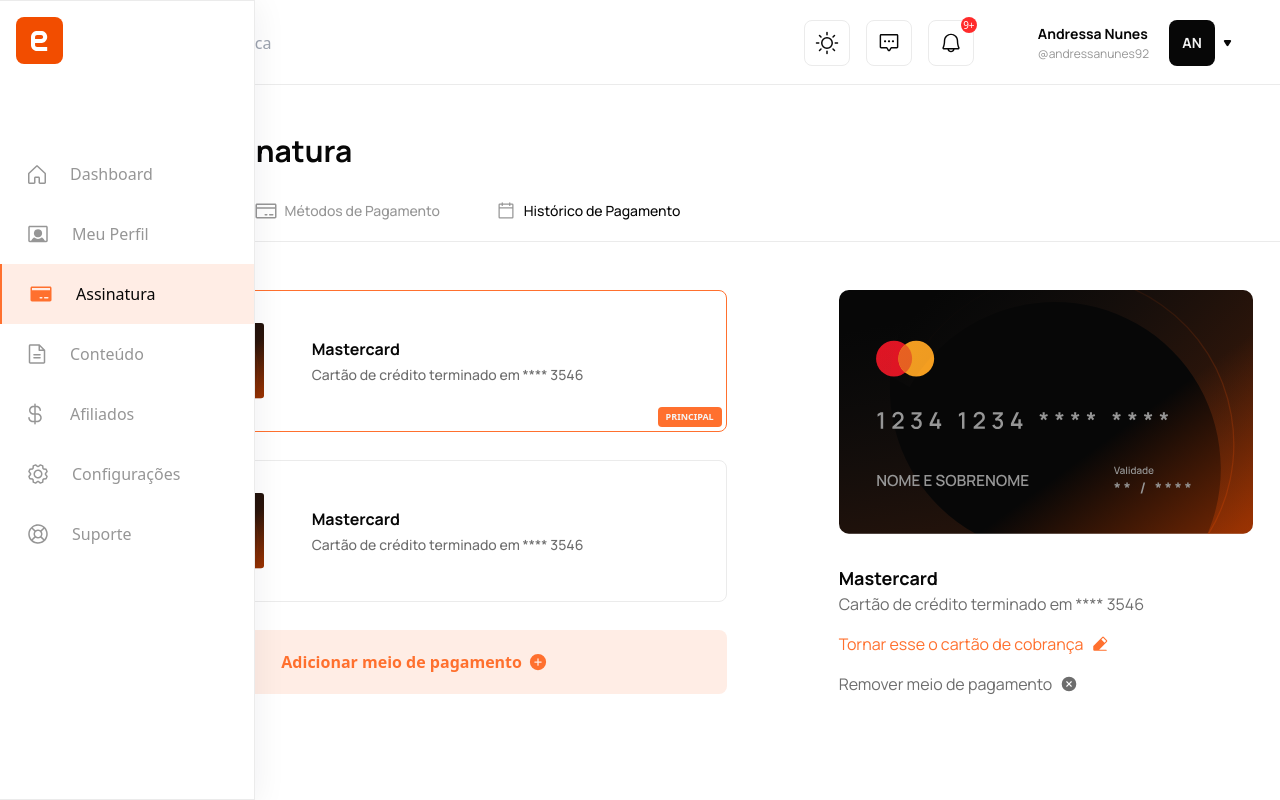
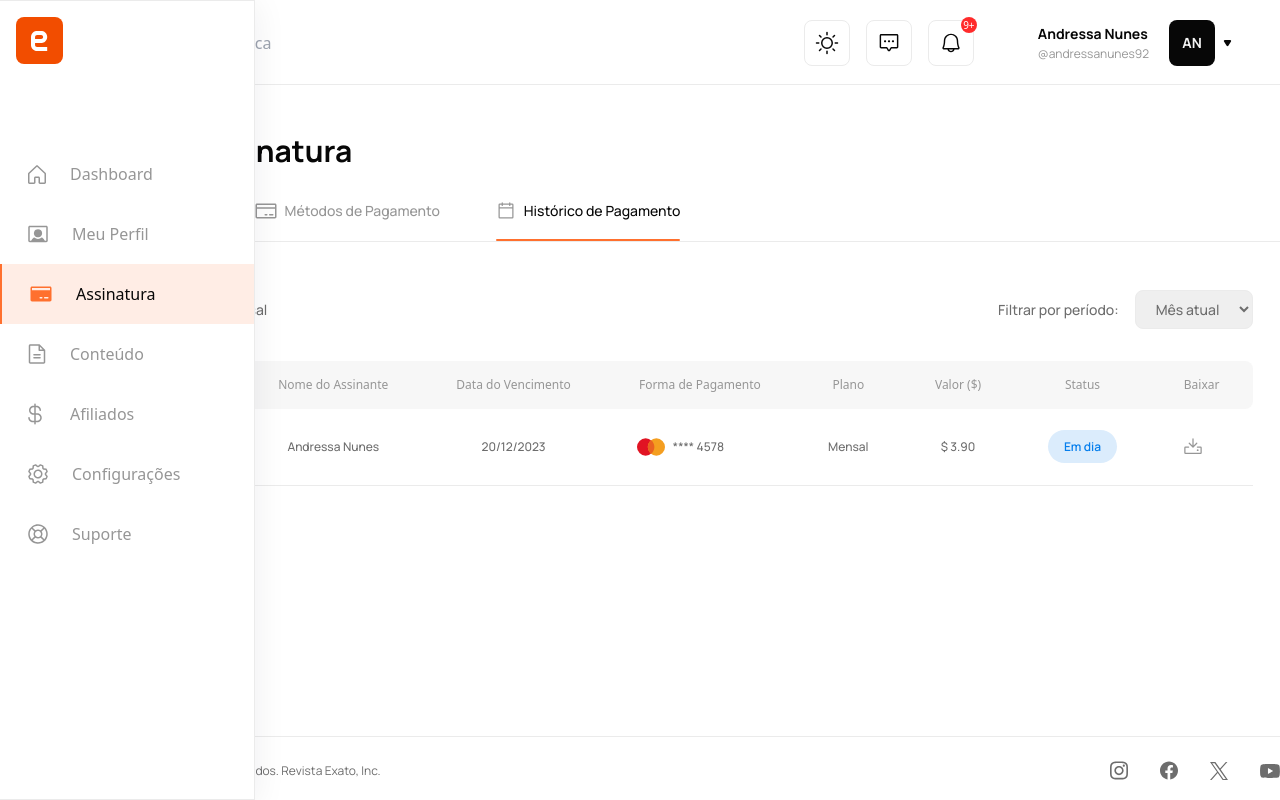
Before and after one commit to gabriel-roux/revista-exato, a Next.js app: page /dashboard/assinatura in a window 1280 px wide. Both pictures are taken after a click on the button "Histórico de Pagamento". Shown: the top 800 px of the page. Built offline with nearby package versions, Linux system fonts and the light colour scheme.

Commit message:
fixed language support for chat ticket

```diff
--- a/src/app/dashboard/assinatura/page.tsx
+++ b/src/app/dashboard/assinatura/page.tsx
@@ -8,7 +8,13 @@ import Schedule from '@/components/icons/schedule'
 import { useState } from 'react'
 import Image from 'next/image'
 import FicCard from '@/assets/fic-card.svg'
-import { PencilSimpleLine, PlusCircle, XCircle } from '@phosphor-icons/react'
+import {
+  Download,
+  PencilSimpleLine,
+  PlusCircle,
+  XCircle,
+} from '@phosphor-icons/react'
+import MasterBrand from '@/app/planos/assinar/card/master'
 
 export default function AssinaturaPage() {
   const [page, setPage] = useState(1)
@@ -54,8 +60,15 @@ export default function AssinaturaPage() {
               page === 3 ? 'text-black' : 'text-gray-300'
             } font-manrope font-medium text-sm transition-all duration-200 relative`}
           >
-            <Schedule size={20} weight="regular" className="fill-gray-300" />
+            <Schedule
+              size={20}
+              weight={page === 2 ? 'fill' : 'regular'}
+              className={page === 2 ? 'fill-orange-200' : 'fill-gray-300'}
+            />
             Histórico de Pagamento
+            {page === 3 && (
+              <span className="w-full h-[2px] rounded-full bg-orange-200 absolute -bottom-5 right-0" />
+            )}
           </button>
         </div>
       </header>
@@ -132,7 +145,7 @@ export default function AssinaturaPage() {
               </div>
             </div>
           </div>
-        ) : (
+        ) : page === 2 ? (
           <div className="flex items-start justify-between gap-[112px]">
             <div className="w-[624px] flex flex-col gap-7">
               <div className="w-full p-8 border border-orange-200 rounded-lg flex items-center gap-12 relative">
@@ -212,6 +225,92 @@ export default function AssinaturaPage() {
               </div>
             </div>
           </div>
+        ) : (
+          <div className="flex flex-col gap-8">
+            <header className="flex items-center justify-between gap-4">
+              <p className="text-sm text-gray-200 font-medium">
+                Assinatura: Plano Mensal
+              </p>
+
+              <div className="flex items-center gap-4">
+                <p className="text-sm text-gray-200 font-medium">
+                  Filtrar por período:
+                </p>
+
+                <select className="border border-gray-500 rounded-lg px-4 py-2 text-gray-200 font-manrope font-medium text-sm">
+                  <option value="">Mês atual</option>
+                </select>
+              </div>
+            </header>
+
+            <table>
+              <thead>
+                <tr>
+                  <th className="text-xs font-medium text-gray-300 bg-gray-700 px-8 py-4 rounded-l-lg">
+                    Nº da Invoice
+                  </th>
+                  <th className="text-xs font-medium text-gray-300 bg-gray-700 px-8 py-4">
+                    Nome do Assinante
+                  </th>
+                  <th className="text-xs font-medium text-gray-300 bg-gray-700 px-8 py-4">
+                    Data do Vencimento
+                  </th>
+                  <th className="text-xs font-medium text-gray-300 bg-gray-700 px-8 py-4">
+                    Forma de Pagamento
+                  </th>
+                  <th className="text-xs font-medium text-gray-300 bg-gray-700 px-8 py-4">
+                    Plano
+                  </th>
+                  <th className="text-xs font-medium text-gray-300 bg-gray-700 px-8 py-4">
+                    Valor ($)
+                  </th>
+                  <th className="text-xs font-medium text-gray-300 bg-gray-700 px-8 py-4">
+                    Status
+                  </th>
+                  <th className="text-xs font-medium text-gray-300 bg-gray-700 px-8 py-4 rounded-r-lg">
+                    Baixar
+                  </th>
+                </tr>
+              </thead>
+              <tbody>
+                <tr>
+                  <th className="py-6 px-8 text-xs font-manrope text-black font-semibold border-b border-gray-500">
+                    #45647946
+                  </th>
+                  <th className="py-6 px-8 text-xs font-manrope text-gray-200 font-medium border-b border-gray-500">
+                    Andressa Nunes
+                  </th>
+                  <th className="py-6 px-8 text-xs font-manrope text-gray-200 font-medium border-b border-gray-500">
+                    20/12/2023
+                  </th>
+                  <th className="py-6 px-8 text-xs font-manrope text-gray-200 font-medium border-b border-gray-500">
+                    <div className="flex items-center gap-2">
+                      <MasterBrand className="w-7 h-7" />
+                      **** 4578
+                    </div>
+                  </th>
+                  <th className="py-6 px-8 text-xs font-manrope text-gray-200 font-medium border-b border-gray-500">
+                    Mensal
+                  </th>
+                  <th className="py-6 px-8 text-xs font-manrope text-gray-200 font-medium border-b border-gray-500">
+                    $ 3.90
+                  </th>
+                  <th className="py-6 px-8 text-xs font-manrope text-black font-semibold border-b border-gray-500">
+                    <span className="bg-[#DBECFC] text-[#057EED] px-4 py-2 rounded-full">
+                      Em dia
+                    </span>
+                  </th>
+                  <th className="py-6 px-8 text-xs font-manrope text-black font-semibold border-b border-gray-500">
+                    <Download
+                      size={20}
+                      weight="regular"
+                      className="fill-gray-300 cursor-pointer hover:fill-orange-200 transition-all duration-200"
+                    />
+                  </th>
+                </tr>
+              </tbody>
+            </table>
+          </div>
         )}
       </div>
     </main>
--- a/src/app/planos/assinar/card/master.tsx
+++ b/src/app/planos/assinar/card/master.tsx
@@ -1,10 +1,14 @@
-export default function MasterBrand() {
+interface MasterBrandProps {
+  className?: string
+}
+
+export default function MasterBrand({ className }: MasterBrandProps) {
   return (
     <svg
       width="47"
       height="29"
       viewBox="0 0 47 29"
-      fill="none"
+      className={className}
       xmlns="http://www.w3.org/2000/svg"
     >
       <ellipse
```
